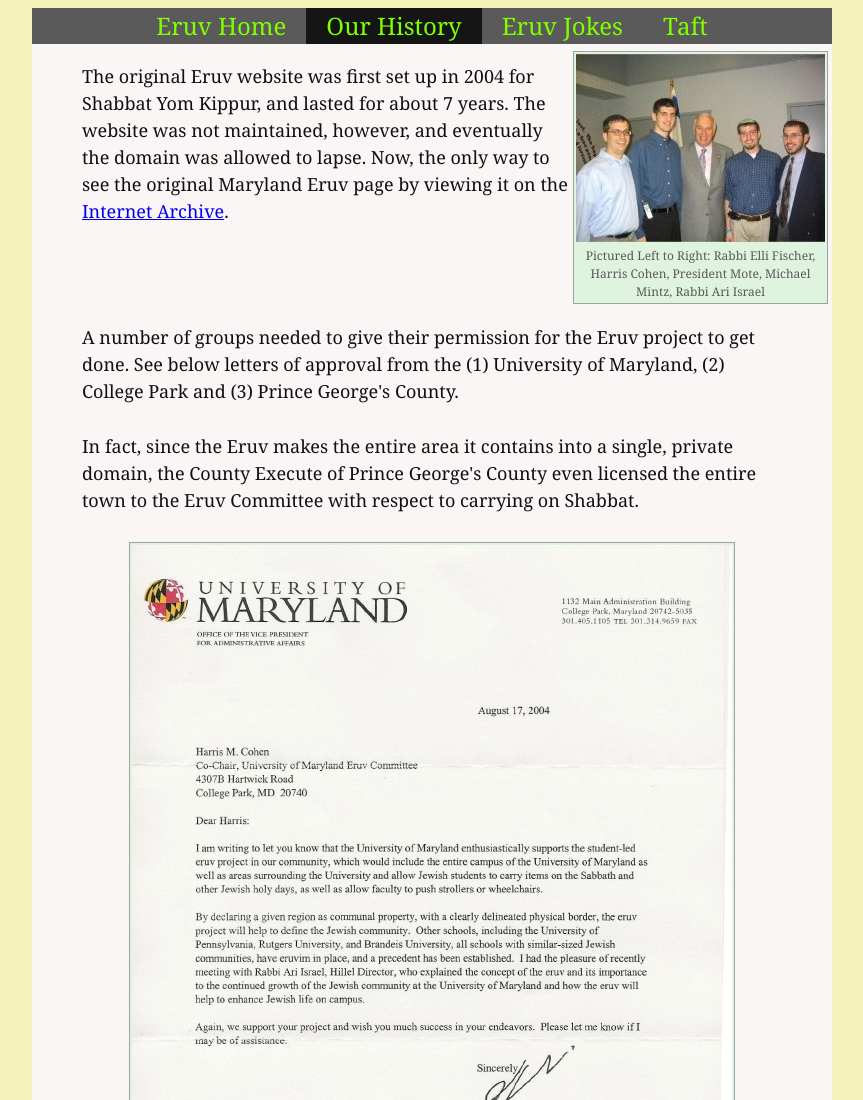
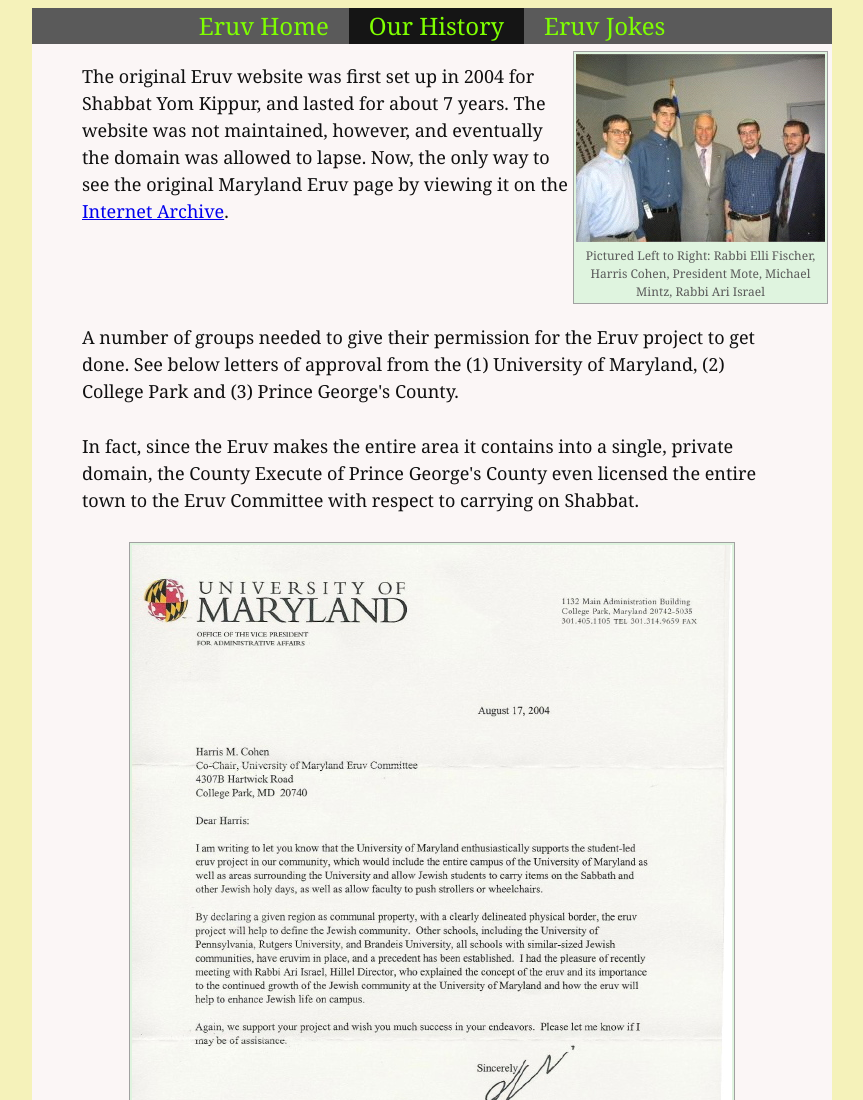
Before and after one commit to Yairks/yairks.github.io, a plain HTML site: page eruv_history.html in a window 1280 px wide. Shown: the top 1100 px of the page, without its empty margins (208-1071 px from the left). Drawn offline with Linux system fonts and the light colour scheme.

Commit message:
Removed Taft, great president though he was.

```diff
--- a/eruv_history.html
+++ b/eruv_history.html
@@ -12,7 +12,7 @@
 <div id="main">
     <div id="topnav">
         <a href="index.html">Eruv Home</a><a id="active" href="eruv_history.html">Our History</a><a
-            href="eruv_jokes.html">Eruv Jokes</a><a href="img/smaller_taft.jpg">Taft</a>
+            href="eruv_jokes.html">Eruv Jokes</a>
     </div>
 
     <div class="section">
```
Also changed, not shown: eruv_jokes.html (+1 -1 lines), index.html (+1 -1 lines).
